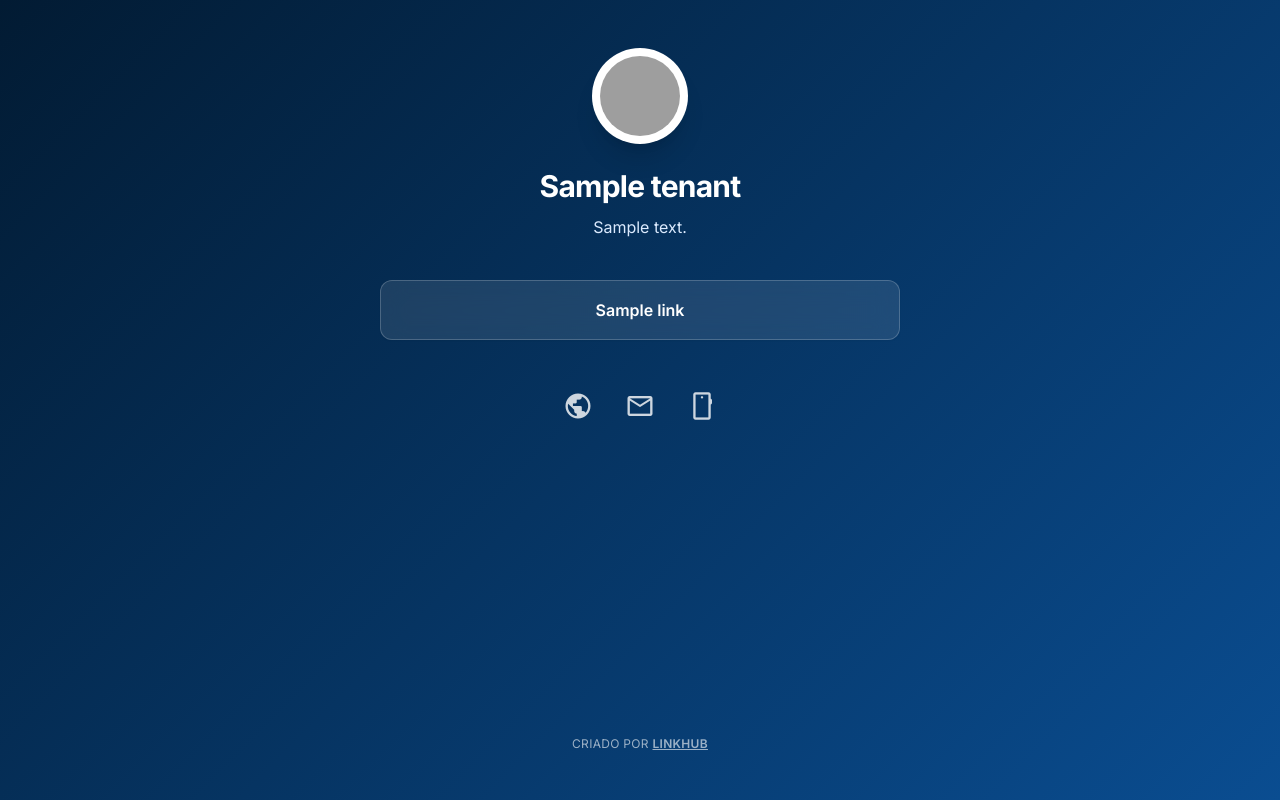
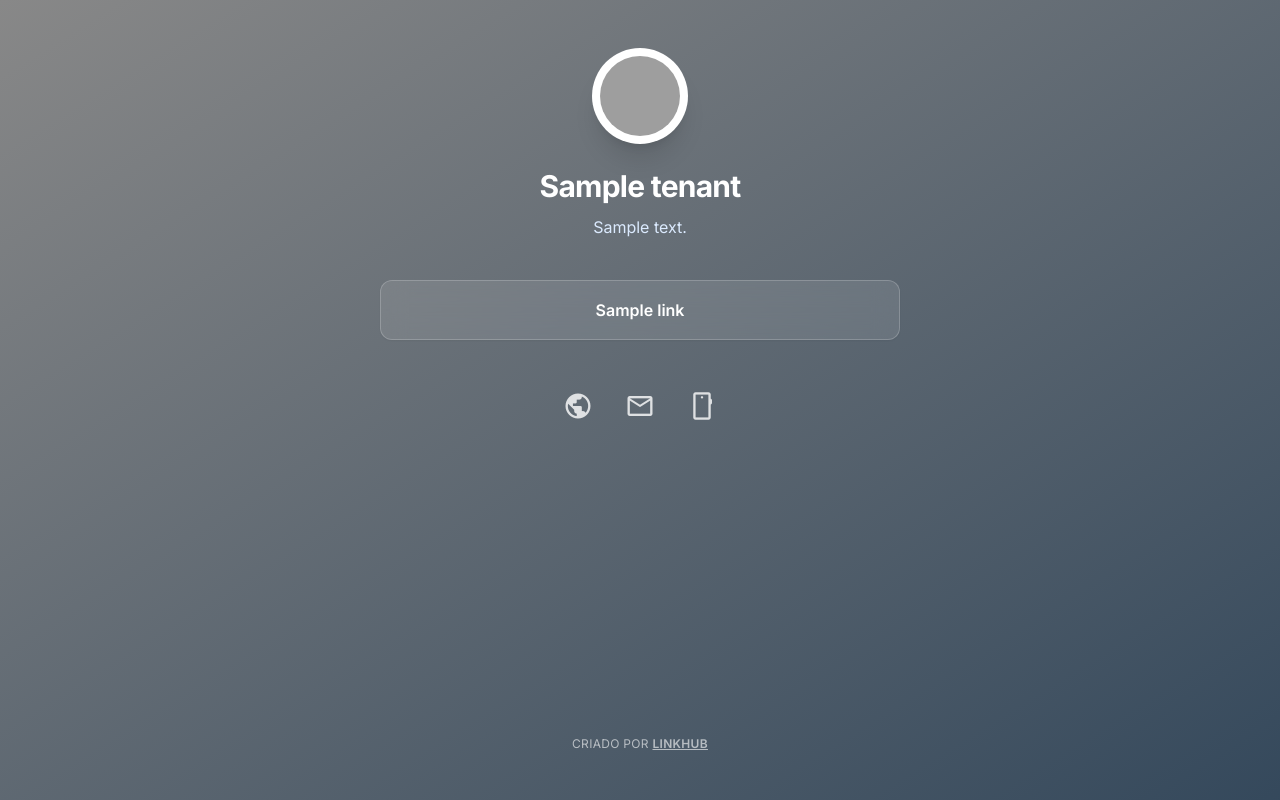
Before and after one commit to Linkeer-Inc/linkhub, a Django app: template links/templates/links.html in a window 1280 px wide. Run offline with Django 5.2, Linux system fonts and the light colour scheme; the template is opened without the code that fills it: most values are stand-ins (such as "Sample title", 1, 10 or a date in 2020); some libraries are stand-ins or nearby versions; grey boxes are pictures that could not be loaded.

Commit message:
feat: tenant primary color

```diff
--- a/links/templates/links.html
+++ b/links/templates/links.html
@@ -41,13 +41,10 @@
       body {
         font-family: "Inter", sans-serif;
       }
-      .bg-gradient-blue {
-        background: linear-gradient(135deg, #021b33 0%, #0a4d91 100%);
-      }
     </style>
   </head>
   <body
-    class="bg-gradient-blue min-h-screen text-white transition-colors duration-200"
+    class="bg-gradient-to-br from-[{{ tenant.primary_color }}] to-[#021b33]/80 min-h-screen text-white transition-colors duration-200"
   >
     <div class="relative flex min-h-screen w-full flex-col overflow-x-hidden">
       <div class="layout-container flex h-full grow flex-col">
@@ -94,7 +91,7 @@
               </a>
               {% empty %}
               <p class="text-center">
-                Oppss... {{tenant.name}} ainda não possui links.
+                Oppss... {{ tenant.name }} ainda não possui links.
               </p>
               {% endfor %}
             </div>
--- a/tenants/models.py
+++ b/tenants/models.py
@@ -18,6 +18,7 @@ class Tenant(TenantMixin):
     is_primary = models.BooleanField(default=False)
     is_active = models.BooleanField(default=True)
     created_on = models.DateField(auto_now_add=True)
+    primary_color = models.CharField(max_length=40)
 
     auto_drop_schema = False
 
```
Also changed, not shown: tenants/admin.py (+8 -1 lines), tenants/migrations/0008_tenant_primary_color.py (added).
